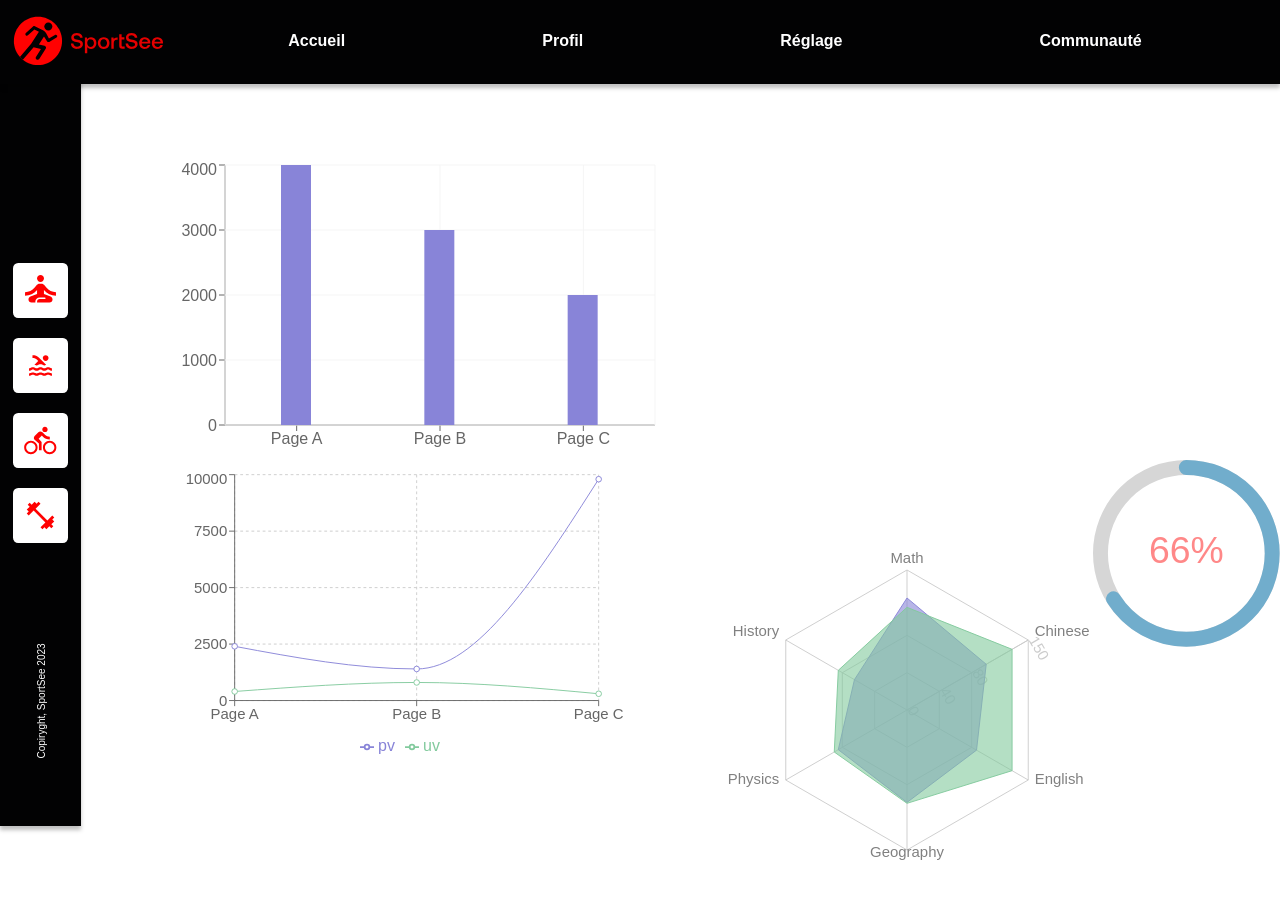
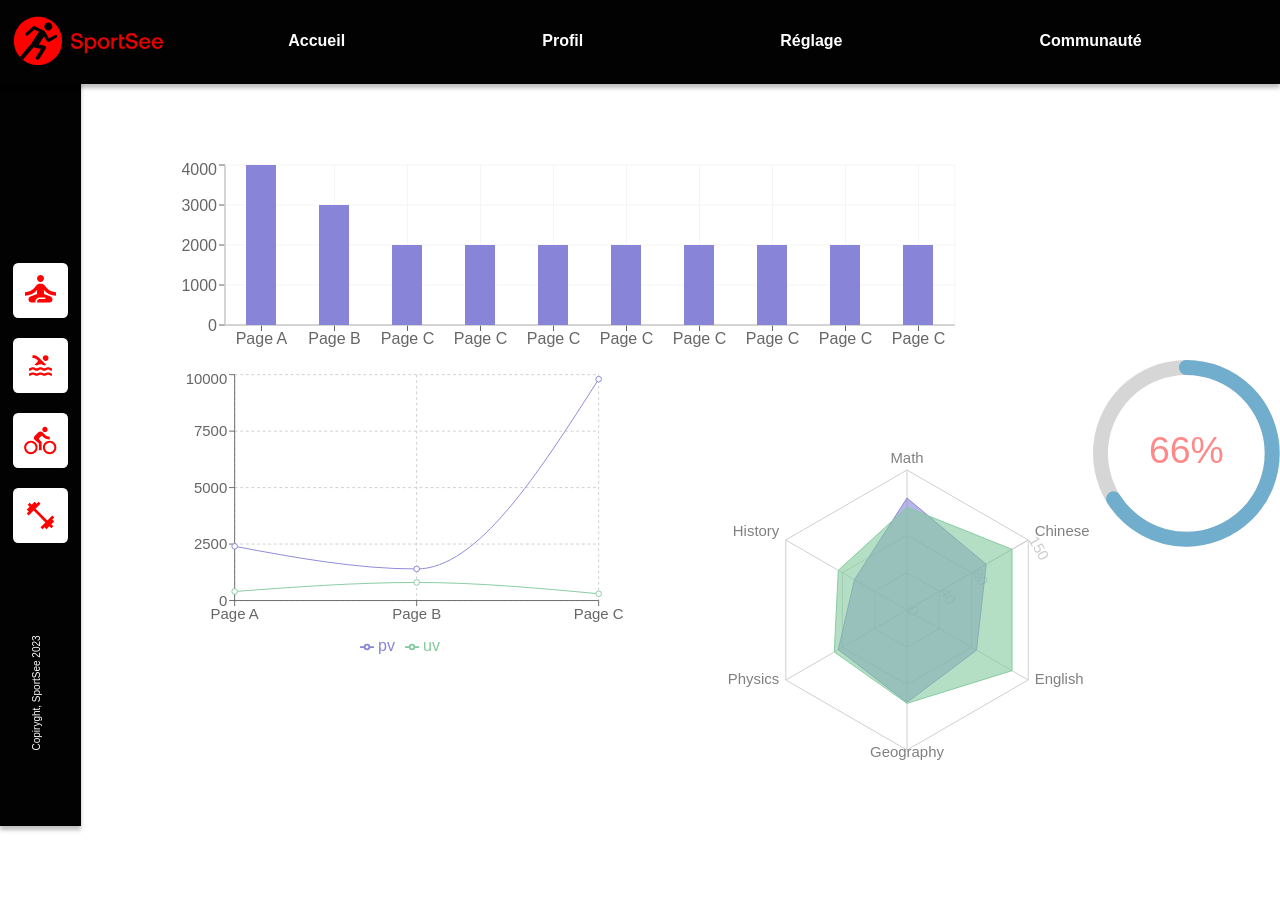
Before and after one commit to KevinSwp/sportSee_frontend, a React (Create React App) app: page / in a window 1280 px wide. Shown: the top 898 px of the page. After the commit the page ends 864 px from the top, so only its background shows below. Built offline with nearby package versions, Linux system fonts and the light colour scheme.

Commit message:
correction nav

```diff
--- a/src/components/Nav/Nav.jsx
+++ b/src/components/Nav/Nav.jsx
@@ -42,7 +42,6 @@ function Navigation () {
                 </div>
             </div>
             <div className="navigationLeft">
-                <div className="blocs">
                 <div className="blocIcons">
                     <div className="yogaIcon">
                         <img src={yoga} alt="#" />
@@ -63,7 +62,6 @@ function Navigation () {
                 </div>
             </div>
         </div>
-        </div>
     )
 }
 
--- a/src/components/Nav/nav.scss
+++ b/src/components/Nav/nav.scss
@@ -2,7 +2,7 @@
     .navigationTop {
         z-index: 2;
         display: flex;
-        position: absolute;
+        position: fixed;
         margin-bottom: 3rem;
         top: 0;
         right: 0;
@@ -44,7 +44,7 @@
 
     .navigationLeft {
         z-index: 1;
-        position: absolute;
+        position: fixed;
         left: 0;
         top: 0;
         bottom: 0;
@@ -55,9 +55,6 @@
         display: flex;
         flex-direction: column;
         justify-content: center;
-
-        .blocs {
-            position: relative;
 
         .blocIcons {
 
@@ -72,10 +69,9 @@
             transform: rotate(-90deg);
             position: absolute;
             font-size: x-small;
+            bottom: 10rem;
+            left: -4rem;
             width: 200px;
-                margin-left: -4.5rem;
-                margin-top: 5rem;
         }
     }
 }
-}
--- a/src/components/Weight/Weight.jsx
+++ b/src/components/Weight/Weight.jsx
@@ -5,12 +5,18 @@ const data = [
   {name: 'Page A', uv: 4000, pv: 2400, amt: 2400},
   {name: 'Page B', uv: 3000, pv: 1398, amt: 2210},
   {name: 'Page C', uv: 2000, pv: 9800, amt: 2290},
-  // plus de données ici
+  {name: 'Page C', uv: 2000, pv: 9800, amt: 2290},
+  {name: 'Page C', uv: 2000, pv: 9800, amt: 2290},
+  {name: 'Page C', uv: 2000, pv: 9800, amt: 2290},
+  {name: 'Page C', uv: 2000, pv: 9800, amt: 2290},
+  {name: 'Page C', uv: 2000, pv: 9800, amt: 2290},
+  {name: 'Page C', uv: 2000, pv: 9800, amt: 2290},
+  {name: 'Page C', uv: 2000, pv: 9800, amt: 2290},
 ];
 
-function SimpleBarChart() {
+function weightChart() {
   return (
-    <BarChart width={500} height={300} data={data}>
+    <BarChart width={800} height={200} data={data}>
       <XAxis dataKey="name" />
       <YAxis />
       <Tooltip />
@@ -20,4 +26,4 @@ function SimpleBarChart() {
   );
 }
 
-export default SimpleBarChart;
+export default weightChart;
--- a/src/pages/Home/Home.jsx
+++ b/src/pages/Home/Home.jsx
@@ -1,6 +1,6 @@
 import React, { useState, useEffect } from "react";
 import './home.scss';
-import SimpleBarChart from "../../components/Weight/Weight";
+import Weight from "../../components/Weight/Weight";
 import SimpleRadarChart from "../../components/Radar/Radar";
 import SimpleLineChart from "../../components/Goal/goal";
 import CircleProgress from "../../components/Score/Score";
@@ -9,7 +9,7 @@ function Home () {
     return (
         <div className="charts">
             <div className="bloc1">
-                <SimpleBarChart />
+                <Weight />
             </div>
             <div className="bloc2">
                 <SimpleLineChart />
```
Also changed, not shown: public/manifest.json. Lines whose indentation alone changed are shown as unchanged.
